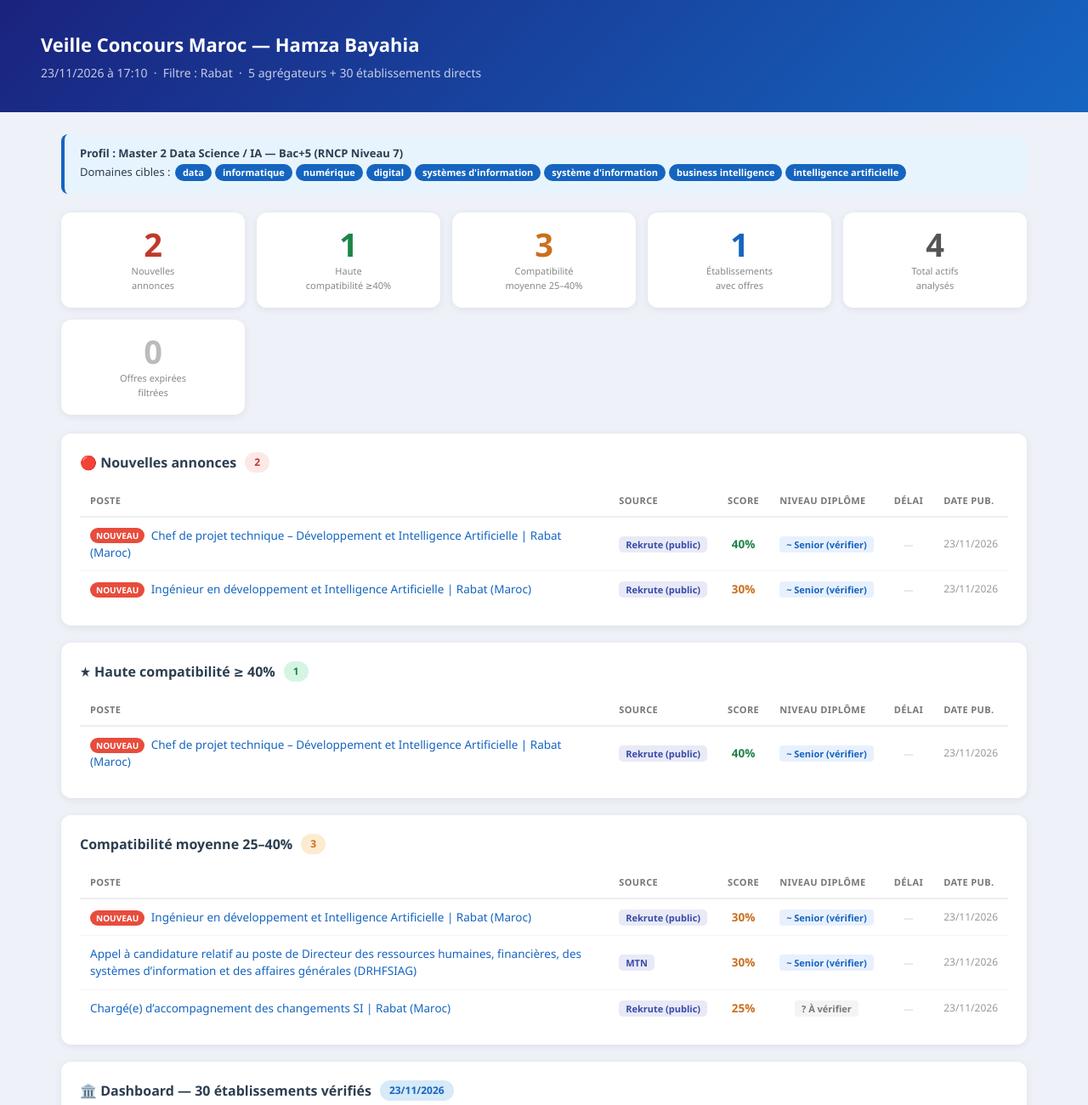
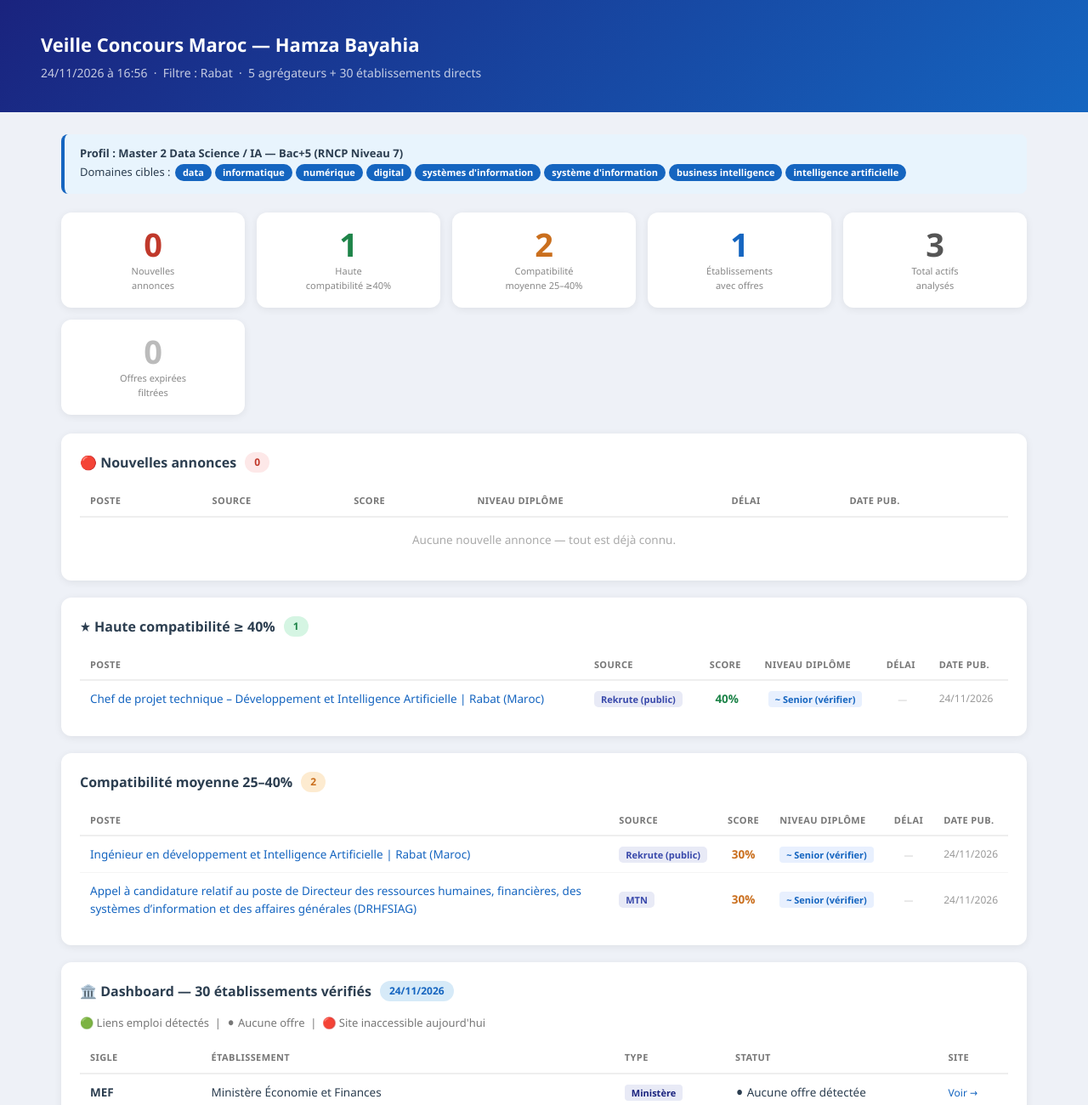
Before and after one commit to bayahamza/jobs, a plain HTML site: page docs/index.html in a window 1280 px wide. Shown: the top 1300 px of the page at 85% size. Drawn offline with Linux system fonts and the light colour scheme.

Commit message:
📊 Rapport du 24/11/2026 16:56 [auto]

```diff
--- a/docs/index.html
+++ b/docs/index.html
@@ -2,7 +2,7 @@
 <html lang="fr">
 <head>
 <meta charset="UTF-8"><meta name="viewport" content="width=device-width,initial-scale=1">
-<title>Veille Concours Maroc — 23/11/2026 à 17:10</title>
+<title>Veille Concours Maroc — 24/11/2026 à 16:56</title>
 <style>
   *,*::before,*::after{box-sizing:border-box;margin:0;padding:0}
   body{font-family:'Segoe UI',Tahoma,sans-serif;background:#eef1f7;color:#2c3e50;line-height:1.5}
@@ -38,7 +38,7 @@
 <body>
 <div class="hero">
   <h1>Veille Concours Maroc — Hamza Bayahia</h1>
-  <p>23/11/2026 à 17:10 &nbsp;·&nbsp; Filtre : Rabat &nbsp;·&nbsp;
+  <p>24/11/2026 à 16:56 &nbsp;·&nbsp; Filtre : Rabat &nbsp;·&nbsp;
      5 agrégateurs + 30 établissements directs</p>
 </div>
 <div class="wrap">
@@ -47,40 +47,24 @@
     Domaines cibles : <span class="kw">data</span><span class="kw">informatique</span><span class="kw">numérique</span><span class="kw">digital</span><span class="kw">systèmes d'information</span><span class="kw">système d'information</span><span class="kw">business intelligence</span><span class="kw">intelligence artificielle</span>
   </div>
   <div class="cards">
-    <div class="card"><div class="num" style="color:#c0392b">2</div>
+    <div class="card"><div class="num" style="color:#c0392b">0</div>
       <div class="lbl">Nouvelles<br>annonces</div></div>
     <div class="card"><div class="num" style="color:#1e8449">1</div>
       <div class="lbl">Haute<br>compatibilité ≥40%</div></div>
-    <div class="card"><div class="num" style="color:#ca6f1e">3</div>
+    <div class="card"><div class="num" style="color:#ca6f1e">2</div>
       <div class="lbl">Compatibilité<br>moyenne 25–40%</div></div>
     <div class="card"><div class="num" style="color:#1565c0">1</div>
       <div class="lbl">Établissements<br>avec offres</div></div>
-    <div class="card"><div class="num" style="color:#555">4</div>
+    <div class="card"><div class="num" style="color:#555">3</div>
       <div class="lbl">Total actifs<br>analysés</div></div>
     <div class="card"><div class="num" style="color:#bbb">0</div>
       <div class="lbl">Offres expirées<br>filtrées</div></div>
   </div>
 
   <div class="section">
-    <h2>🔴 Nouvelles annonces <span class="pill pill-r">2</span></h2>
+    <h2>🔴 Nouvelles annonces <span class="pill pill-r">0</span></h2>
     <table><tr><th>Poste</th><th>Source</th><th>Score</th><th>Niveau diplôme</th><th>Délai</th><th>Date pub.</th></tr>
-
-        <tr>
-          <td><span class="badge-new">NOUVEAU</span> <a href="https://www.rekrute.com/offre-emploi-chef-de-projet-technique-developpement-et-intelligence-artificielle-recrutement-cdg-rabat-188755.html?#matching4K" target="_blank">Chef de projet technique – Développement et Intelligence Artificielle | Rabat (Maroc)</a></td>
-          <td><span class="src">Rekrute (public)</span></td>
-          <td style="text-align:center"><span style="color:#1e8449;font-weight:700">40%</span></td>
-          <td style="text-align:center"><span style="background:#e8f0fe;color:#1565c0;padding:2px 8px;border-radius:4px;font-size:11px;font-weight:700;white-space:nowrap">&#126; Senior (v&eacute;rifier)</span></td>
-          <td style="text-align:center;white-space:nowrap"><span style="color:#ccc;font-size:11px">—</span></td>
-          <td style="color:#999;font-size:12px;white-space:nowrap">23/11/2026</td>
-        </tr>
-        <tr>
-          <td><span class="badge-new">NOUVEAU</span> <a href="https://www.rekrute.com/offre-emploi-ingenieur-en-developpement-et-intelligence-artificielle-recrutement-cdg-rabat-188756.html?#matching4K" target="_blank">Ingénieur en développement et Intelligence Artificielle | Rabat (Maroc)</a></td>
-          <td><span class="src">Rekrute (public)</span></td>
-          <td style="text-align:center"><span style="color:#ca6f1e;font-weight:700">30%</span></td>
-          <td style="text-align:center"><span style="background:#e8f0fe;color:#1565c0;padding:2px 8px;border-radius:4px;font-size:11px;font-weight:700;white-space:nowrap">&#126; Senior (v&eacute;rifier)</span></td>
-          <td style="text-align:center;white-space:nowrap"><span style="color:#ccc;font-size:11px">—</span></td>
-          <td style="color:#999;font-size:12px;white-space:nowrap">23/11/2026</td>
-        </tr>
+    <tr><td colspan="6" style="color:#aaa;text-align:center;padding:16px">Aucune nouvelle annonce — tout est déjà connu.</td></tr>
     </table>
   </div>
 
@@ -89,26 +73,26 @@
     <table><tr><th>Poste</th><th>Source</th><th>Score</th><th>Niveau diplôme</th><th>Délai</th><th>Date pub.</th></tr>
 
         <tr>
-          <td><span class="badge-new">NOUVEAU</span> <a href="https://www.rekrute.com/offre-emploi-chef-de-projet-technique-developpement-et-intelligence-artificielle-recrutement-cdg-rabat-188755.html?#matching4K" target="_blank">Chef de projet technique – Développement et Intelligence Artificielle | Rabat (Maroc)</a></td>
+          <td><a href="https://www.rekrute.com/offre-emploi-chef-de-projet-technique-developpement-et-intelligence-artificielle-recrutement-cdg-rabat-188755.html?#matching4K" target="_blank">Chef de projet technique – Développement et Intelligence Artificielle | Rabat (Maroc)</a></td>
           <td><span class="src">Rekrute (public)</span></td>
           <td style="text-align:center"><span style="color:#1e8449;font-weight:700">40%</span></td>
           <td style="text-align:center"><span style="background:#e8f0fe;color:#1565c0;padding:2px 8px;border-radius:4px;font-size:11px;font-weight:700;white-space:nowrap">&#126; Senior (v&eacute;rifier)</span></td>
           <td style="text-align:center;white-space:nowrap"><span style="color:#ccc;font-size:11px">—</span></td>
-          <td style="color:#999;font-size:12px;white-space:nowrap">23/11/2026</td>
+          <td style="color:#999;font-size:12px;white-space:nowrap">24/11/2026</td>
         </tr></table>
   </div>
 
   <div class="section">
-    <h2>Compatibilité moyenne 25–40% <span class="pill pill-o">3</span></h2>
+    <h2>Compatibilité moyenne 25–40% <span class="pill pill-o">2</span></h2>
     <table><tr><th>Poste</th><th>Source</th><th>Score</th><th>Niveau diplôme</th><th>Délai</th><th>Date pub.</th></tr>
 
         <tr>
-          <td><span class="badge-new">NOUVEAU</span> <a href="https://www.rekrute.com/offre-emploi-ingenieur-en-developpement-et-intelligence-artificielle-recrutement-cdg-rabat-188756.html?#matching4K" target="_blank">Ingénieur en développement et Intelligence Artificielle | Rabat (Maroc)</a></td>
+          <td><a href="https://www.rekrute.com/offre-emploi-ingenieur-en-developpement-et-intelligence-artificielle-recrutement-cdg-rabat-188756.html?#matching4K" target="_blank">Ingénieur en développement et Intelligence Artificielle | Rabat (Maroc)</a></td>
           <td><span class="src">Rekrute (public)</span></td>
           <td style="text-align:center"><span style="color:#ca6f1e;font-weight:700">30%</span></td>
           <td style="text-align:center"><span style="background:#e8f0fe;color:#1565c0;padding:2px 8px;border-radius:4px;font-size:11px;font-weight:700;white-space:nowrap">&#126; Senior (v&eacute;rifier)</span></td>
           <td style="text-align:center;white-space:nowrap"><span style="color:#ccc;font-size:11px">—</span></td>
-          <td style="color:#999;font-size:12px;white-space:nowrap">23/11/2026</td>
+          <td style="color:#999;font-size:12px;white-space:nowrap">24/11/2026</td>
         </tr>
         <tr>
           <td><a href="https://mcinet.gov.ma/fr/content/appel-candidature-relatif-au-poste-de-directeur-des-ressources-humaines-financieres-des" target="_blank">Appel à candidature relatif au poste de Directeur des ressources humaines, financières, des systèmes d’information et des affaires générales (DRHFSIAG)</a></td>
@@ -116,21 +100,13 @@
           <td style="text-align:center"><span style="color:#ca6f1e;font-weight:700">30%</span></td>
           <td style="text-align:center"><span style="background:#e8f0fe;color:#1565c0;padding:2px 8px;border-radius:4px;font-size:11px;font-weight:700;white-space:nowrap">&#126; Senior (v&eacute;rifier)</span></td>
           <td style="text-align:center;white-space:nowrap"><span style="color:#ccc;font-size:11px">—</span></td>
-          <td style="color:#999;font-size:12px;white-space:nowrap">23/11/2026</td>
-        </tr>
-        <tr>
-          <td><a href="https://www.rekrute.com/offre-emploi-chargee-daccompagnement-des-changements-si-recrutement-fmps---fondation-marocaine-du-prescolaire-rabat-188692.html?#matching4K" target="_blank">Chargé(e) d’accompagnement des changements SI | Rabat (Maroc)</a></td>
-          <td><span class="src">Rekrute (public)</span></td>
-          <td style="text-align:center"><span style="color:#ca6f1e;font-weight:700">25%</span></td>
-          <td style="text-align:center"><span style="background:#f4f4f4;color:#777;padding:2px 8px;border-radius:4px;font-size:11px;font-weight:700;white-space:nowrap">? &Agrave; v&eacute;rifier</span></td>
-          <td style="text-align:center;white-space:nowrap"><span style="color:#ccc;font-size:11px">—</span></td>
-          <td style="color:#999;font-size:12px;white-space:nowrap">23/11/2026</td>
+          <td style="color:#999;font-size:12px;white-space:nowrap">24/11/2026</td>
         </tr></table>
   </div>
 
   <div class="section">
     <h2>🏛️ Dashboard — 30 établissements vérifiés
-      <span class="pill pill-b">23/11/2026</span>
+      <span class="pill pill-b">24/11/2026</span>
     </h2>
     <p style="font-size:13px;color:#777;margin-bottom:14px">
       🟢 Liens emploi détectés &nbsp;|&nbsp; ⚫ Aucune offre &nbsp;|&nbsp; 🔴 Site inaccessible aujourd'hui
@@ -160,7 +136,7 @@
           <td><span style="background:#e8eaf6;color:#1a237e;padding:2px 8px;
               border-radius:4px;font-size:11px;font-weight:700">Ministère</span></td>
           <td>⚫ Aucune offre détectée</td>
-          <td><a href="https://www.men.gov.ma/" target="_blank" style="font-size:12px;color:#1565c0">Voir →</a></td>
+          <td><a href="https://www.men.gov.ma/Ar/Pages/emploi.aspx" target="_blank" style="font-size:12px;color:#1565c0">Voir →</a></td>
         </tr>
         <tr>
           <td><b>MS</b></td>
@@ -396,7 +372,7 @@
           <td style="text-align:center"><span style="color:#ca6f1e;font-weight:700">30%</span></td>
           <td style="text-align:center"><span style="background:#e8f0fe;color:#1565c0;padding:2px 8px;border-radius:4px;font-size:11px;font-weight:700;white-space:nowrap">&#126; Senior (v&eacute;rifier)</span></td>
           <td style="text-align:center;white-space:nowrap"><span style="color:#ccc;font-size:11px">—</span></td>
-          <td style="color:#999;font-size:12px;white-space:nowrap">23/11/2026</td>
+          <td style="color:#999;font-size:12px;white-space:nowrap">24/11/2026</td>
         </tr>
       </table>
     </div>
@@ -405,7 +381,7 @@
     <h2>🌐 Détail agrégateurs</h2>
     <table style="max-width:500px">
       <tr><th>Site</th><th style="text-align:center">Résultats filtrés</th></tr>
-      <tr><td>concoursdemaroc.com</td><td style='text-align:center'><b>0</b></td></tr><tr><td>rekrute.com (Rabat/public)</td><td style='text-align:center'><b>3</b></td></tr><tr><td>MMSP / emploi-public.ma</td><td style='text-align:center'><b>0</b></td></tr><tr><td>marocannonces.com</td><td style='text-align:center'><b>0</b></td></tr><tr><td>indeed.ma</td><td style='text-align:center'><b>0</b></td></tr>
+      <tr><td>concoursdemaroc.com</td><td style='text-align:center'><b>0</b></td></tr><tr><td>rekrute.com (Rabat/public)</td><td style='text-align:center'><b>2</b></td></tr><tr><td>MMSP / emploi-public.ma</td><td style='text-align:center'><b>0</b></td></tr><tr><td>marocannonces.com</td><td style='text-align:center'><b>0</b></td></tr><tr><td>indeed.ma</td><td style='text-align:center'><b>0</b></td></tr>
     </table>
     <p style="font-size:12px;color:#aaa;margin-top:12px">
       Score minimum affiché : 25% &nbsp;|&nbsp;
@@ -414,5 +390,5 @@
     </p>
   </div>
 </div>
-<div class="footer">Concours Watcher v1.3 — 23/11/2026 à 17:10 — Hamza Bayahia</div>
+<div class="footer">Concours Watcher v1.3 — 24/11/2026 à 16:56 — Hamza Bayahia</div>
 </body></html>
```
